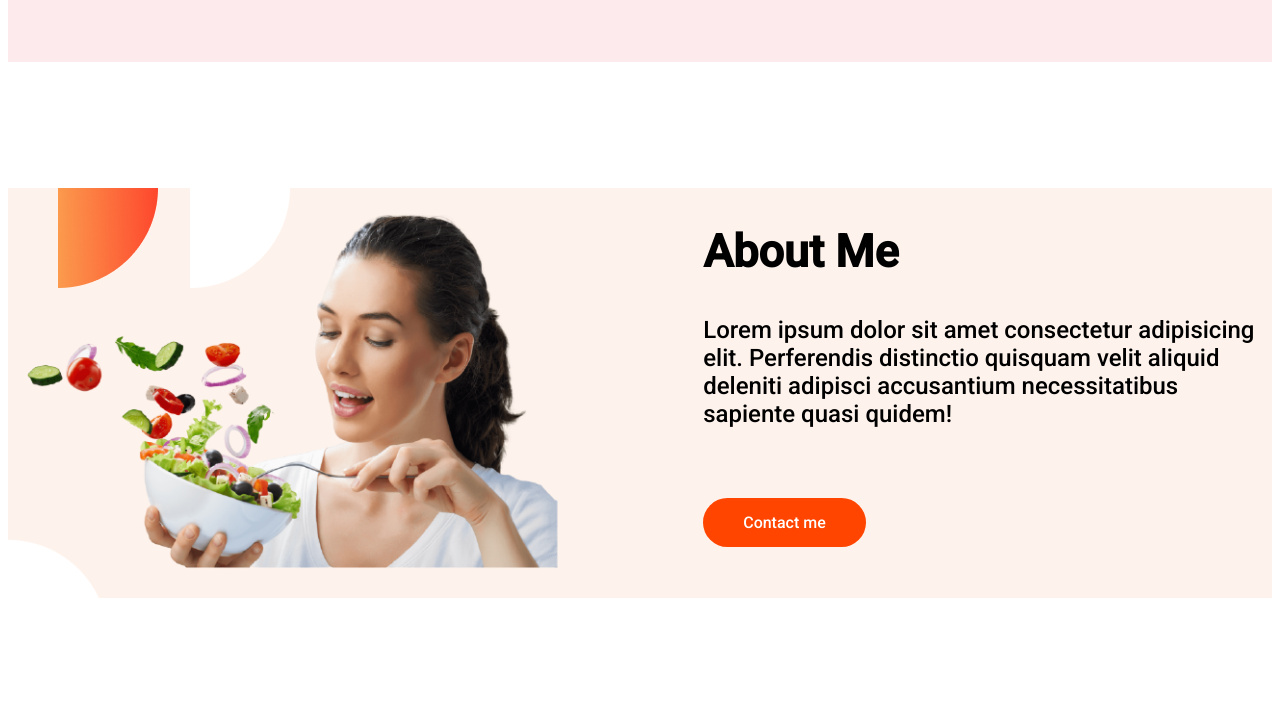
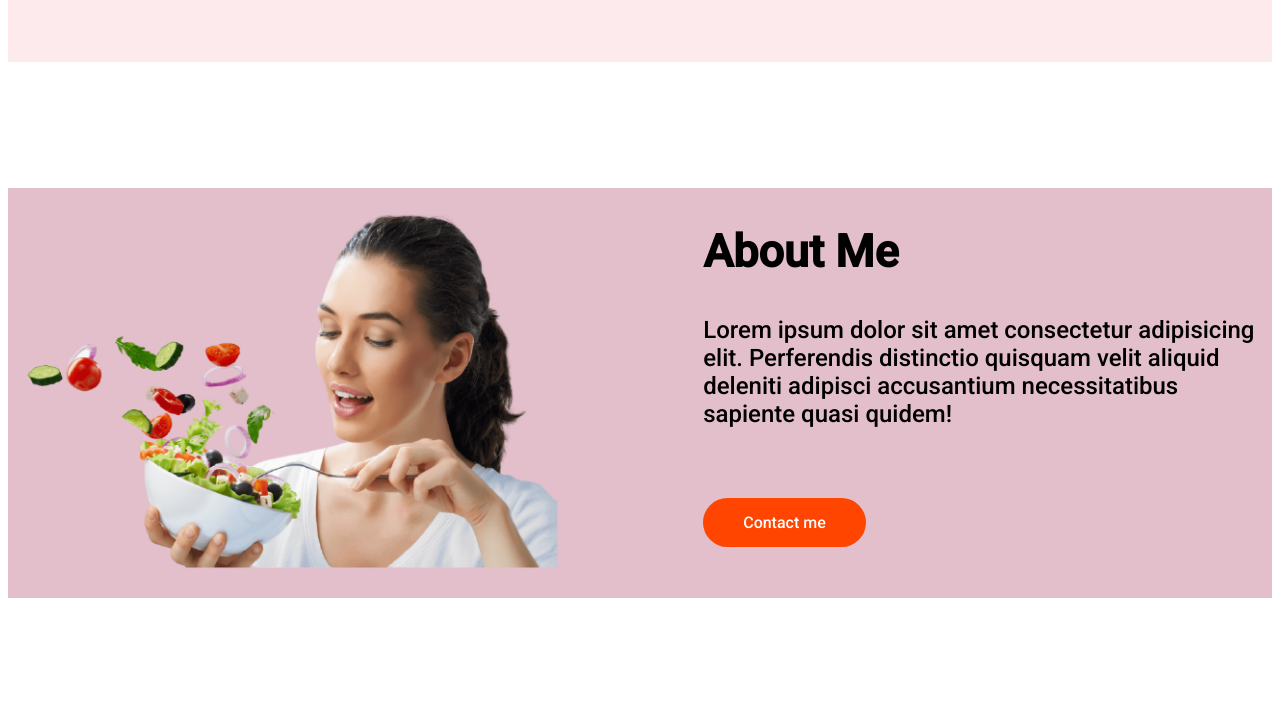
Before and after one commit to Biplob17h/eat-helthy, a plain HTML site: page index.html in a window 1280 px wide. Shown: the part 652-1374 px from the top of the page. Drawn offline with Linux system fonts and the light colour scheme.

Commit message:
new commit

```diff
--- a/style.css
+++ b/style.css
@@ -46,7 +46,7 @@ a{
 
 .about-me{
     display: flex;
-    background-image: url(images/shapes/1.png);
+    background-color: rgb(226, 191, 203);
     margin-bottom: 10%;
 }
 .image-2{
```
